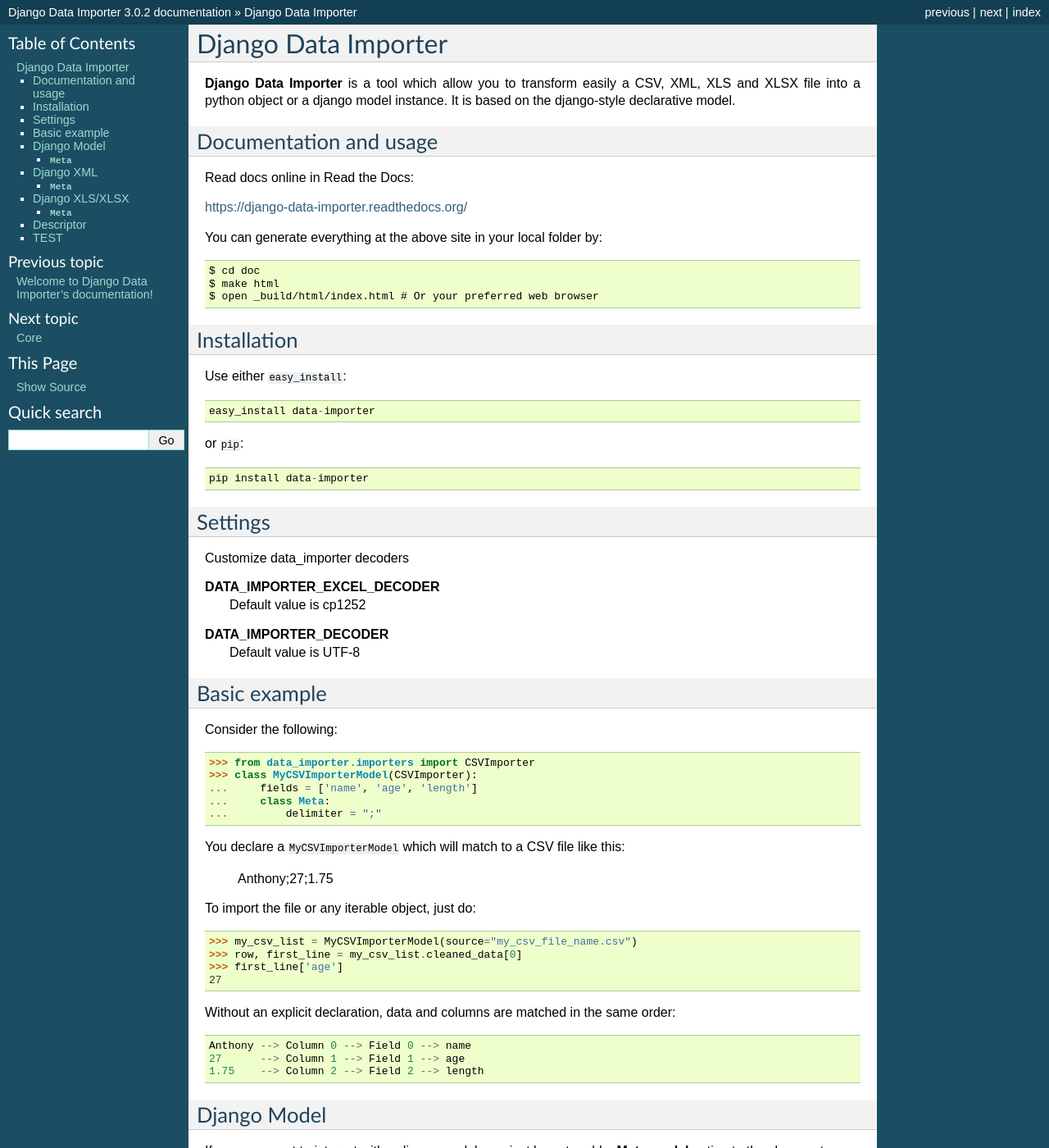
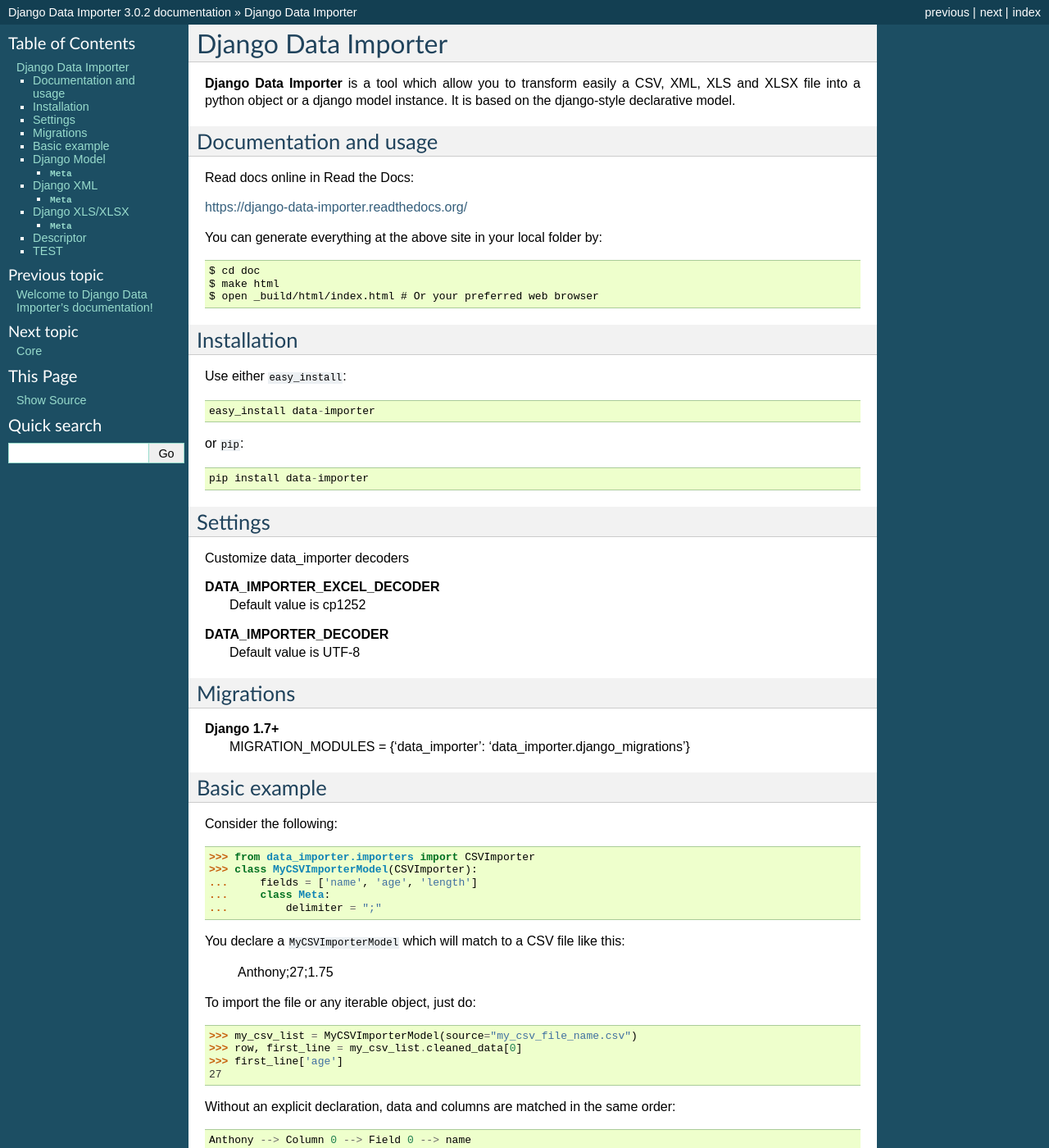
Before and after one commit to valdergallo/data-importer, a Sphinx documentation site: the page built from docs/source/readme.rst, in a window 1280 px wide and 1400 px high. Shown: the whole window at 82% size. Built offline with Sphinx 7.4.7, drawn with Linux system fonts in a browser that asks for light colours; formulas are drawn with MathJax 3; pages that are not in the unit, such as notebooks, are missing from menus.

Commit message:
Update readme.rst
add migration update config

```diff
--- a/docs/source/readme.rst
+++ b/docs/source/readme.rst
@@ -44,6 +44,12 @@
 
 **DATA_IMPORTER_DECODER**
  Default value is UTF-8
+
+Migrations
+----------
+
+**Django 1.7+**
+ MIGRATION_MODULES = {'data_importer': 'data_importer.django_migrations'}
 
 
 Basic example
```
